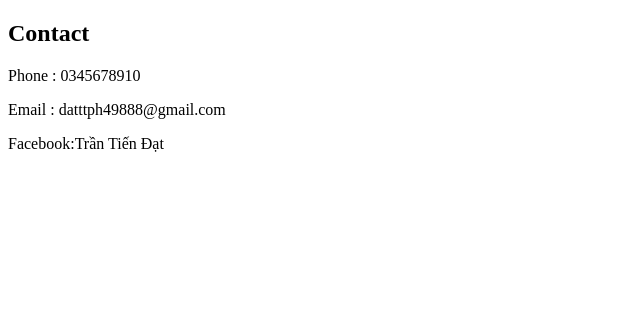
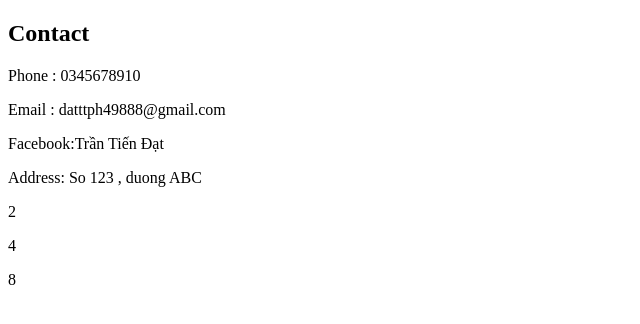
Before and after one commit to DV141105/hocGit, a plain HTML site: page Contact.html in a window 1280 px wide. Shown: the whole page, without its empty margins (0-640 px from the left). Drawn offline with Linux system fonts and the light colour scheme.

Commit message:
update contact p

```diff
--- a/Contact.html
+++ b/Contact.html
@@ -10,5 +10,9 @@
     <p>Phone : 0345678910</p>
     <p>Email : datttph49888@gmail.com</p>
     <p>Facebook:Trần Tiến Đạt</p>
+    <p>Address: So 123 , duong ABC</p>
+    <p>2</p>
+    <p>4</p>
+    <p>8</p>
 </body>
 </html>
```
